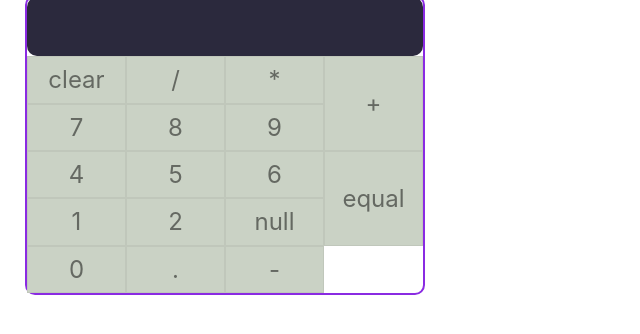
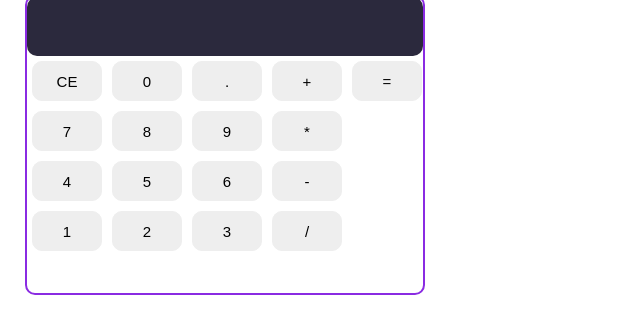
Before and after one commit to Srikanthchilukuri/React_App_3391, a React app in the folder project1/: page / in a window 1280 px wide. Shown: the part 30-364 px from the top of the page, without its empty margins (0-640 px from the left). Built offline with nearby package versions, Linux system fonts and the light colour scheme.

Commit message:
first commit

```diff
--- a/project1/package.json
+++ b/project1/package.json
@@ -6,8 +6,10 @@
     "@testing-library/jest-dom": "^5.13.0",
     "@testing-library/react": "^11.2.7",
     "@testing-library/user-event": "^12.8.3",
+    "mathjs": "^9.4.2",
     "react": "^17.0.2",
     "react-dom": "^17.0.2",
+    "react-keyboard-event-handler": "^1.5.4",
     "react-scripts": "4.0.3",
     "web-vitals": "^1.1.2"
   },
--- a/project1/src/Calculator.css
+++ b/project1/src/Calculator.css
@@ -4,33 +4,22 @@ body {
     justify-content: center;
     overflow: hidden;
 }
-.Button {
-    background: #cad2c5;
-    display: flex;
-    border: 1px solid rgba(0,0,0,0.05);
-    box-sizing: border-box;
-    align-items: center;
-    justify-content: center;
-    width: 25%;
-    font-size: 24px;
-    color: rgba(0, 0, 0, 0.5);
-    height: 20%;
-    min-width: 25%;
-}
+button {
+    width: 70px;
+    height: 40px;
+    font-size: 15px;
+    background-color: #eeeeee;
+    border: 1px solid #eee;
+    border-radius: 10px;
+    margin: 5px;
+    outline: none;
+  }
 
-.Button[data-size="2"] {
-    height: 40%;
-}
-
-.Button[data-value="null"] {
-    pointer-events: none;
-}
-
-.Button:hover {
-    background: #d7ddd3;
-    cursor: default;
-}
-.Display {
+  button:hover {
+    box-shadow: 1px 1px 3px 0 rgba(0, 0, 0, 0.1), 0 0 0 0 rgba(0, 0, 0, 0.1);
+    background-color: #ccc;
+  }
+  .Display {
     padding-right: 20px;
     display: flex;
     justify-content: flex-end;
--- a/project1/src/Calculator.js
+++ b/project1/src/Calculator.js
@@ -1,59 +1,67 @@
 import React, { Component } from 'react';
+import KeyboardEventHandler from 'react-keyboard-event-handler';
 import './Calculator.css';
+
 
 class Calculator extends Component {
     constructor() {
         super();
-        this.state = { data: '' }
+        this.state = { data: '', resultDisplayed: false }
     }
 
     calculate = () => {
         try {
             const result = eval(this.state.data);
-            this.setState({ data: result });
+            this.setState({ data: result, resultDisplayed: true });
         } catch (e) {
-            this.setState({ data: 'error' });
+            this.setState({ data: 'error', resultDisplayed: true });
         }
     }
-
-    handleClick = e => {
-        const value = e.target.getAttribute('data-value');
-        switch (value) {
-            case 'clear':
+    handleclick = (key) => {
+        switch (key) {
+            case 'Escape':
                 this.setState({ data: '' });
                 break;
-            case 'equal':
+            case 'Enter':
                 this.calculate();
                 break;
             default:
-                this.setState({ data: this.state.data + value });
+                if (this.state.resultDisplayed) {
+                    this.setState({ data: key });
+                    this.setState({ resultDisplayed: false });
+                } else {
+                    this.setState({ data: this.state.data + key });
+                }
+                break;
         }
     }
     render() {
         return (
             <div className="Calculator">
+                <KeyboardEventHandler
+                    handleKeys={['Enter', 'Escape', '.', '1', '2', '3', '4', '5', '6', '7', '8', '9', '0', '/', '+', '-', '*']}
+                    onKeyEvent={(key, e) => {
+                        this.handleclick(key);
+                    }} />
                 <Display data={this.state.data} />
                 <Keypad>
-                    <Button onClick={this.handleClick} label="C" value="clear" />
-                    <Button onClick={this.handleClick} label="7" value="7" />
-                    <Button onClick={this.handleClick} label="4" value="4" />
-                    <Button onClick={this.handleClick} label="1" value="1" />
-                    <Button onClick={this.handleClick} label="0" value="0" />
-
-                    <Button onClick={this.handleClick} label="/" value="/" />
-                    <Button onClick={this.handleClick} label="8" value="8" />
-                    <Button onClick={this.handleClick} label="5" value="5" />
-                    <Button onClick={this.handleClick} label="2" value="2" />
-                    <Button onClick={this.handleClick} label="." value="." />
-
-                    <Button onClick={this.handleClick} label="X" value="*" />
-                    <Button onClick={this.handleClick} label="9" value="9" />
-                    <Button onClick={this.handleClick} label="6" value="6" />
-                    <Button onClick={this.handleClick} label="" value="null" />
-
-                    <Button onClick={this.handleClick} label="-" value="-" />
-                    <Button onClick={this.handleClick} label="+" size="2" value="+" />
-                    <Button onClick={this.handleClick} label="=" size="2" value="equal" />
+                    <button onClick={() => { this.handleclick('Escape') }}>CE</button>
+                    <button onClick={() => { this.handleclick('7') }} >7</button>
+                    <button onClick={() => { this.handleclick('4') }} >4</button>
+                    <button onClick={() => { this.handleclick('1') }} >1</button>
+                    <button onClick={() => { this.handleclick('0') }} >0</button>
+                    <button onClick={() => { this.handleclick('8') }} >8</button>
+                    <button onClick={() => { this.handleclick('5') }} >5</button>
+                    <button onClick={() => { this.handleclick('2') }} >2</button>
+                    <button onClick={() => { this.handleclick('.') }} >.</button>
+                    <button onClick={() => { this.handleclick('9') }} >9</button>
+                    <button onClick={() => { this.handleclick('6') }} >6</button>
+                    <button onClick={() => { this.handleclick('3') }} >3</button>
+                    <button onClick={() => { this.handleclick('+') }} >+</button>
+                    <button onClick={() => { this.handleclick('*') }} >*</button>
+                    <button onClick={() => { this.handleclick('-') }} >-</button>
+                    <button onClick={() => { this.handleclick('/') }} >/</button>
+                    <button onClick={() => { this.handleclick('Enter') }} >=</button>
                 </Keypad>
             </div>
         );
@@ -61,6 +69,5 @@ class Calculator extends Component {
 }
 
 const Display = props => <div className="Display"> {props.data}</div>;
-const Button = props => <div className="Button" onClick={props.onClick} data-size={props.size} data-value={props.value}>{props.value}</div>;
 const Keypad = props => <div className="Keypad"> {props.children} </div>;
 export default Calculator;
```
Also changed, not shown: 1 other file.
